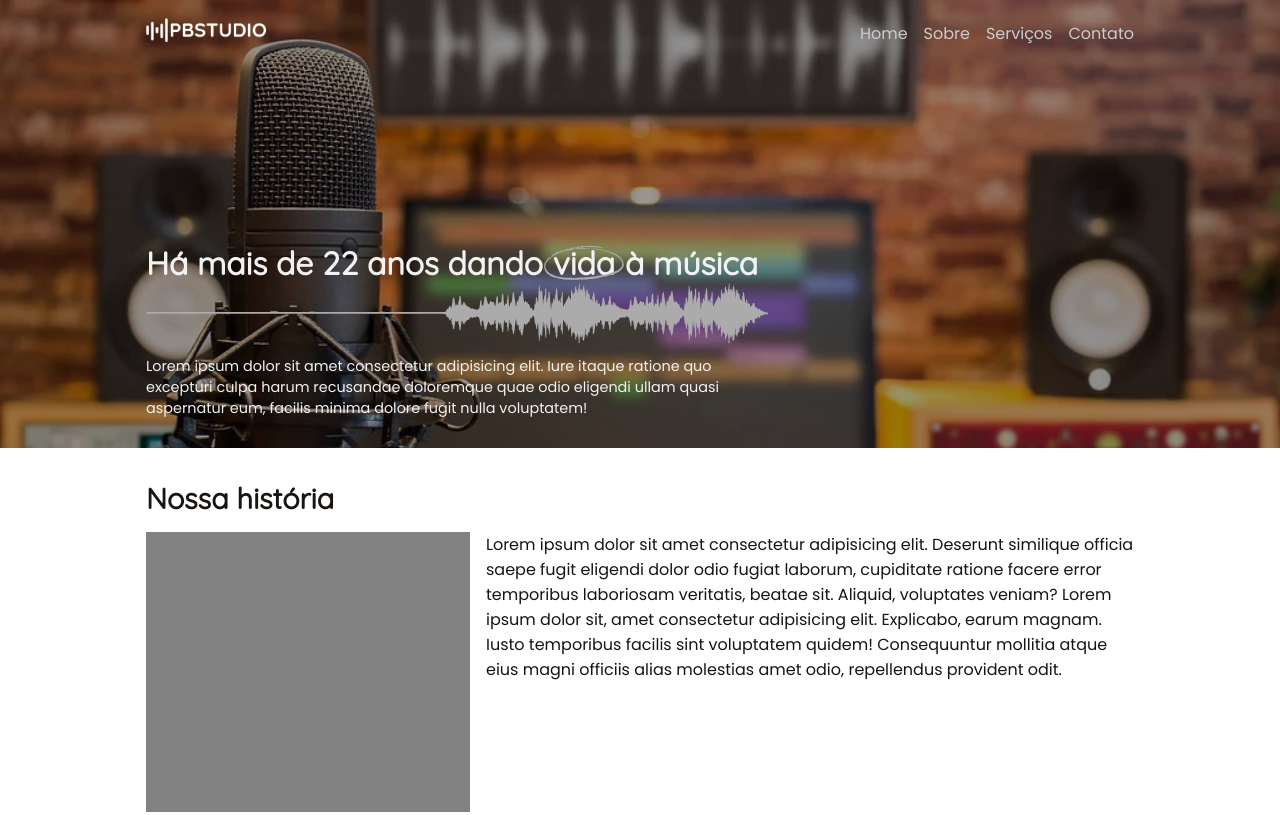
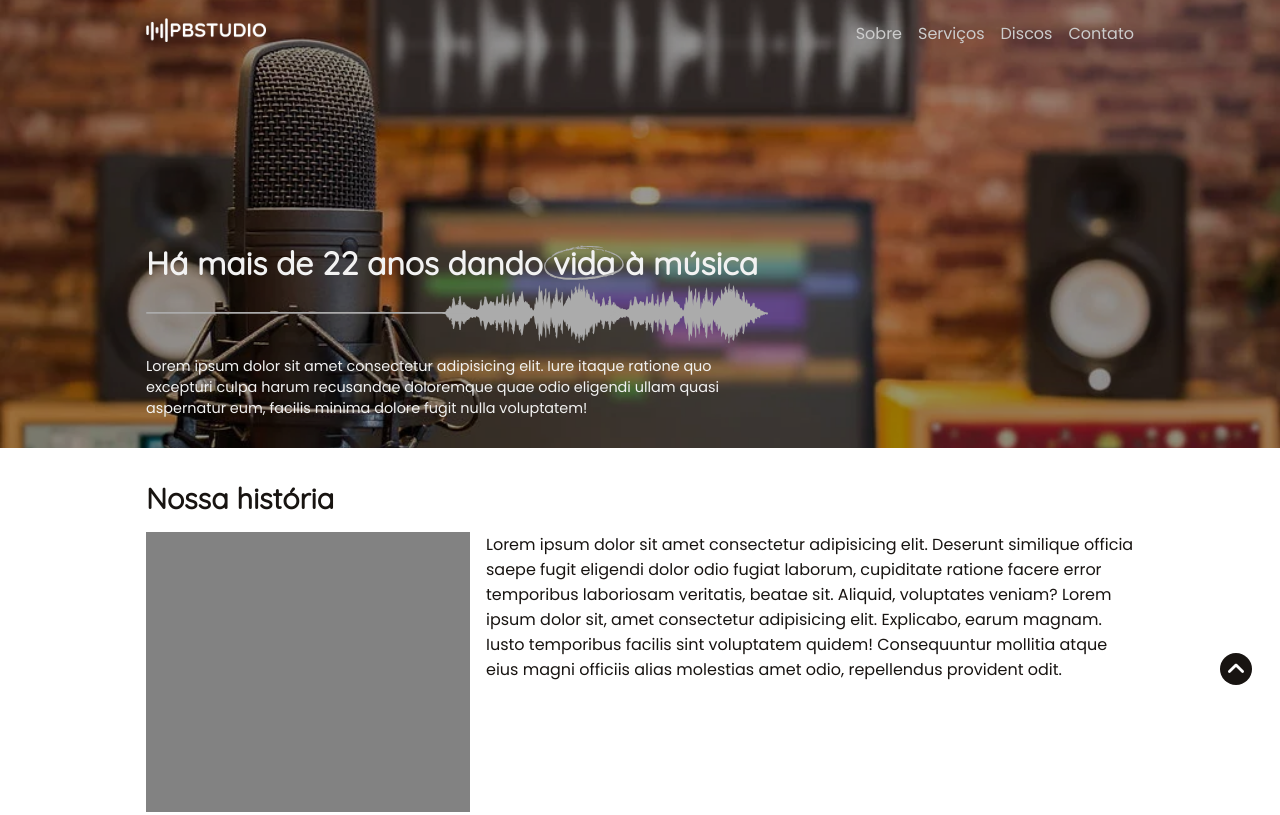
Before and after one commit to danieldantasnew/PBSTUDIO, a website built with Vite: page index.html in a window 1280 px wide. Shown: the top 815 px of the page. Built offline with nearby package versions, Linux system fonts and the light colour scheme.

Commit message:
feat: adicionado scroll aos links

```diff
--- a/index.html
+++ b/index.html
@@ -15,9 +15,9 @@
         </div>
         <nav data-nav-links id="links">
           <ul>
-            <li><a href="#header">Home</a></li>
             <li><a href="#sobre">Sobre</a></li>
             <li><a href="#servicos">Serviços</a></li>
+            <li><a href="#discos">Discos</a></li>
             <li><a href="#contato ">Contato</a></li>
           </ul>
         </nav>
@@ -146,7 +146,7 @@
                 aliquid quae beatae alias pariatur, officia explicabo veniam.</p>
             </div>
           </div>
-          <div class="discos">
+          <div id="discos" class="discos">
             <h2>Discos produzidos</h2>
             <div class="audios">
               <div id="audio1" class="audio-player">
@@ -599,15 +599,43 @@
         </div>
       </section>
     </main>
+    <div class="scrollTop">
+      <a href="#header">
+        <svg width="42" height="42" viewBox="0 0 42 42" fill="none" xmlns="http://www.w3.org/2000/svg">
+          <g filter="url(#filter0_d_792_7)">
+            <circle cx="21" cy="21" r="12" fill="#181411" />
+          </g>
+          <path
+            d="M21 19.5551L16.8027 23.7072C16.6054 23.9024 16.3543 24 16.0493 24C15.7444 24 15.4933 23.9024 15.296 23.7072C15.0987 23.512 15 23.2636 15 22.962C15 22.6603 15.0987 22.4119 15.296 22.2167L20.2466 17.3194C20.4619 17.1065 20.713 17 21 17C21.287 17 21.5381 17.1065 21.7534 17.3194L26.704 22.2167C26.9013 22.4119 27 22.6603 27 22.962C27 23.2636 26.9013 23.512 26.704 23.7072C26.5067 23.9024 26.2556 24 25.9507 24C25.6457 24 25.3946 23.9024 25.1973 23.7072L21 19.5551Z"
+            fill="white" />
+          <defs>
+            <filter id="filter0_d_792_7" x="0" y="0" width="42" height="42" filterUnits="userSpaceOnUse"
+              color-interpolation-filters="sRGB">
+              <feFlood flood-opacity="0" result="BackgroundImageFix" />
+              <feColorMatrix in="SourceAlpha" type="matrix" values="0 0 0 0 0 0 0 0 0 0 0 0 0 0 0 0 0 0 127 0"
+                result="hardAlpha" />
+              <feMorphology radius="1" operator="dilate" in="SourceAlpha" result="effect1_dropShadow_792_7" />
+              <feOffset />
+              <feGaussianBlur stdDeviation="4" />
+              <feComposite in2="hardAlpha" operator="out" />
+              <feColorMatrix type="matrix" values="0 0 0 0 1 0 0 0 0 1 0 0 0 0 1 0 0 0 0.28 0" />
+              <feBlend mode="normal" in2="BackgroundImageFix" result="effect1_dropShadow_792_7" />
+              <feBlend mode="normal" in="SourceGraphic" in2="effect1_dropShadow_792_7" result="shape" />
+            </filter>
+          </defs>
+        </svg>
+      </a>
+
+    </div>
     <footer class="flex-container">
       <div id="footer" class="space-content animation-left">
         <div id="logo">
           <a href="#header"><img src="./src/Assets/logopbstudio.png" alt="Logo PB STUDIO" /></a>
           <nav id="links">
             <ul>
-              <li><a href="#header">Home</a></li>
               <li><a href="#sobre">Sobre</a></li>
               <li><a href="#servicos">Serviços</a></li>
+              <li><a href="#discos">Discos</a></li>
               <li><a href="#contato ">Contato</a></li>
             </ul>
           </nav>
--- a/src/style.css
+++ b/src/style.css
@@ -51,6 +51,10 @@ ul {
   list-style: none;
 }
 
+html {
+  scroll-behavior: smooth;
+}
+
 body {
   font-family: "Poppins", "Quicksand medium", sans-serif;
   min-height: 80vh;
@@ -94,3 +98,16 @@ h2 {
     transform: translateX(0);
   }
 }
+
+.scrollTop {
+  position: fixed;
+  bottom: 6rem;
+  right: 1rem;
+  z-index: 1999;
+}
+
+.scrollTop svg  {
+  height: 56px;
+  width: 56px;
+  cursor: pointer;
+}
```
Also changed, not shown: src/Assets/ArrowUp.svg (added).
